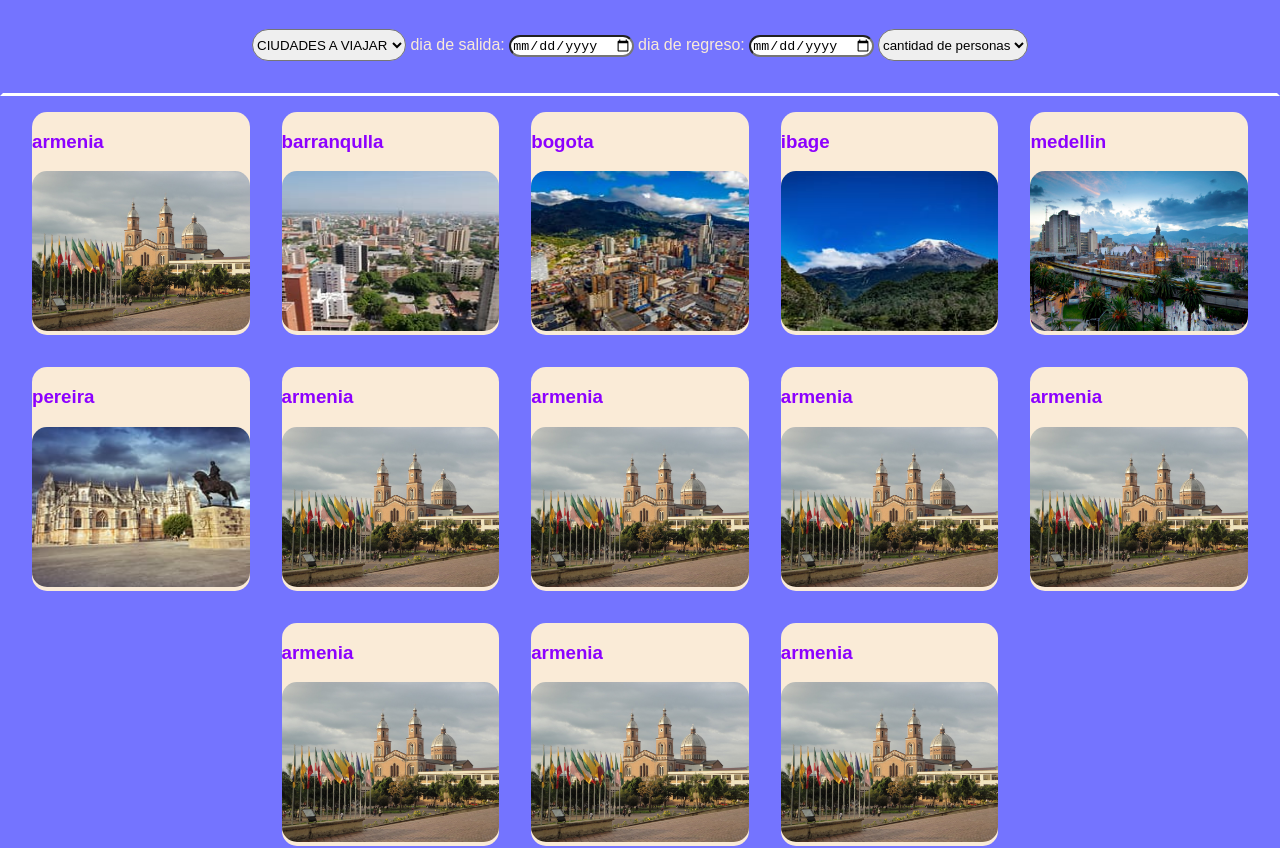
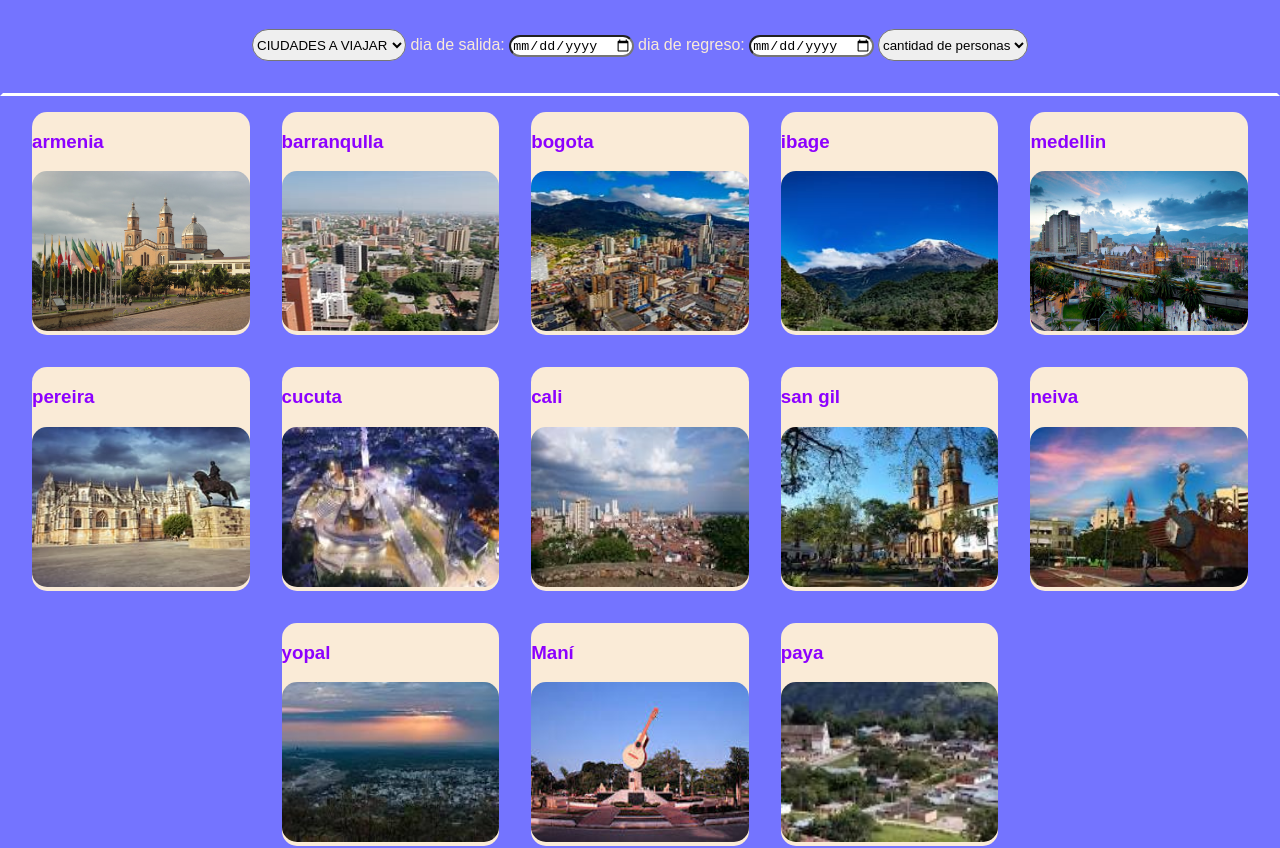
Before and after one commit to MCristina0/curse_github, a plain HTML site: page index.html in a window 1280 px wide. Shown: the part 134-982 px from the top of the page. Drawn offline with Linux system fonts and the light colour scheme.

Commit message:
14 alfin ejej

```diff
--- a/index.html
+++ b/index.html
@@ -73,32 +73,32 @@
                 <img src="img/pereira.jpeg" alt="">
             </div>
             <div class="mn-saon">
-                <h3> armenia</h3>
-                <img src="img/armenia.jpeg" alt="">
+                <h3> cucuta</h3>
+                <img src="img/cucuta.jpeg" alt="">
             </div>
             <div class="mn-saon">
-                <h3> armenia</h3>
-                <img src="img/armenia.jpeg" alt="">
+                <h3> cali</h3>
+                <img src="img/cali.jpeg" alt="">
             </div>
             <div class="mn-saon">
-                <h3> armenia</h3>
-                <img src="img/armenia.jpeg" alt="">
+                <h3> san gil</h3>
+                <img src="img/san gil.jpeg" alt="">
             </div>
             <div class="mn-saon">
-                <h3>armenia</h3>
-                <img src="img/armenia.jpeg" alt="">
+                <h3>neiva</h3>
+                <img src="img/neiva.jpeg" alt="">
             </div>
             <div class="mn-saon">
-                <h3>armenia</h3>
-                <img src="img/armenia.jpeg" alt="">
+                <h3>yopal</h3>
+                <img src="img/ypoal.jpeg" alt="">
             </div>
             <div class="mn-saon">
-                <h3>armenia</h3>
-                <img src="img/armenia.jpeg" alt="">
+                <h3>Maní</h3>
+                <img src="img/mani.jpeg" alt="">
             </div>
             <div class="mn-saon">
-                <h3>armenia</h3>
-                <img src="img/armenia.jpeg" alt="">
+                <h3>paya</h3>
+                <img src="img/paya.jpeg" alt="">
             </div>
         </div>
     </div>
```
Also changed, not shown: img/cali.jpeg (added), img/cucuta.jpeg (added), img/mani.jpeg (added), img/neiva.jpeg (added), img/paya.jpeg (added), img/san gil.jpeg (added), img/ypoal.jpeg (added).
